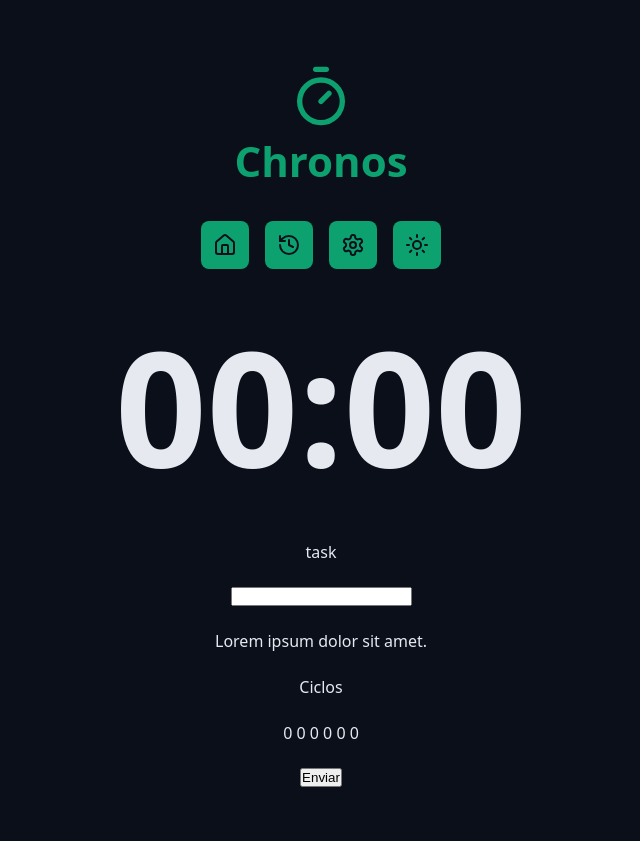
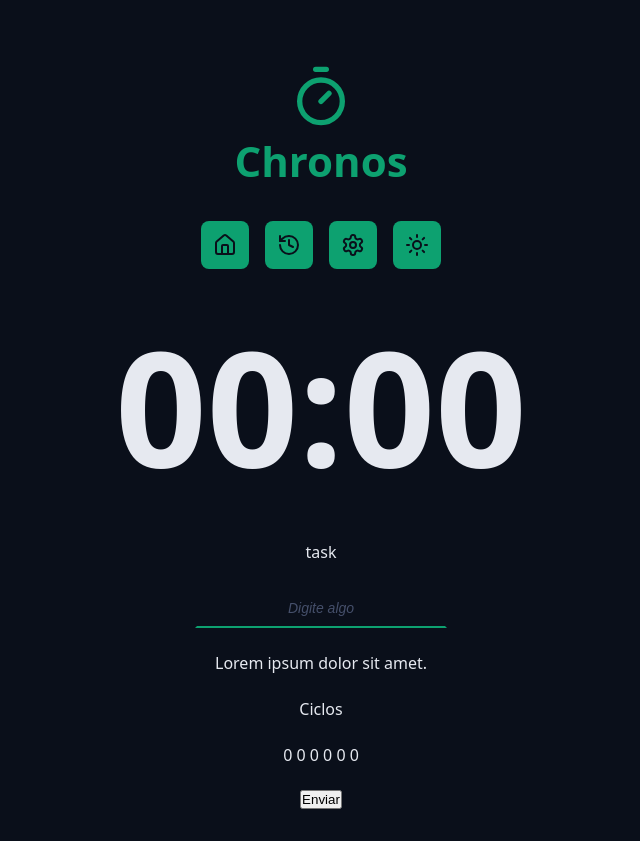
Before and after one commit to DenisSantos35/chronos-pomodoro, a React (Vite) app: page / in a window 1280 px wide. Shown: the whole page, without its empty margins (319-959 px from the left). Before the commit the page ends 819 px from the top, so only its background shows below. Built offline with nearby package versions, Linux system fonts and the light colour scheme.

Commit message:
Input: adicionando estilos CSS para input ativo, em foco e desativado.

```diff
--- a/src/App.tsx
+++ b/src/App.tsx
@@ -25,7 +25,12 @@ export function App() {
       <Container>
         <form className='form' action=''>
           <div className='formRow'>
-            <DefaultInput id='meuInput' type='text' labelText='task' />
+            <DefaultInput
+              id='meuInput'
+              type='text'
+              labelText='task'
+              placeholder='Digite algo'
+            />
           </div>
           <div className='formRow'>
             <p>Lorem ipsum dolor sit amet.</p>
--- a/src/components/DefaultInput/index.tsx
+++ b/src/components/DefaultInput/index.tsx
@@ -1,3 +1,5 @@
+import styles from './styles.module.css';
+
 /*Tipagem do componente input, na primeira chave sobrescrevemos e obrigamos que o componente ao ser utilizado precisara passar obrigatóriamente o id, e junto tera as propriedadade do input atribuido  */
 type DefaultInputProps = {
   id: string;
@@ -19,7 +21,7 @@ export function DefaultInput({
       **** {...rest} pega o restante das propriedades que enviar na props do componete
       */}
       <label htmlFor={id}>{labelText}</label>
-      <input id={id} type={type} {...rest} />
+      <input className={styles.input} id={id} type={type} {...rest} />
     </>
   );
 }
--- /dev/null
+++ b/src/components/DefaultInput/styles.module.css
@@ -0,0 +1,28 @@
+.input {
+  background-color: transparent; /*deixa a cor de fundo do input transparente*/
+  text-align: center;
+  font-size: 1.8rem;
+  padding: 0.8rem;
+  color: var(--text-default);
+  outline: none;
+
+  border: 0.2rem solid transparent;
+  border-bottom: 0.2rem solid var(--primary);
+  transition: all 0.1s ease-in-out;
+}
+
+.input:focus {
+  border: 0.2rem solid var(--primary);
+  border-radius: 0.8rem;
+}
+
+.input::placeholder {
+  color: var(--gray-500);
+  font-size: 1.4rem;
+  font-style: italic;
+}
+
+.input:disabled {
+  border-bottom: 0.2rem solid var(--disabled);
+  color: var(--text-muted);
+}
```
Also changed, not shown: src/components/DefaultInput/styles.css (deleted).
